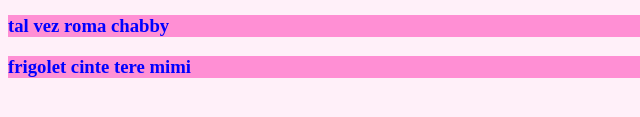
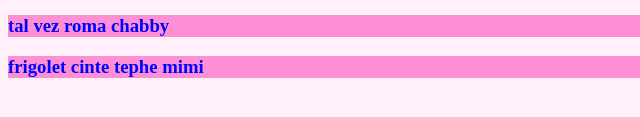
Before and after one commit to RafaChV/practicas, a plain HTML site: page index.html in a window 1280 px wide. Shown: the part 339-456 px from the top of the page, 0-640 px from the left. Drawn offline with Linux system fonts and the light colour scheme.

Commit message:
belles lovon you

```diff
--- a/index.html
+++ b/index.html
@@ -13,7 +13,7 @@
 <h3 class="gen">voy a actualizar</h3>
 <h3 class="gen">todo el proceso</h3>
 <h3 class="gen">tal vez roma chabby</h3>
-<h3 class="gen">frigolet cinte tere mimi </h3>
+<h3 class="gen">frigolet cinte tephe mimi </h3>
 
 
 
```
